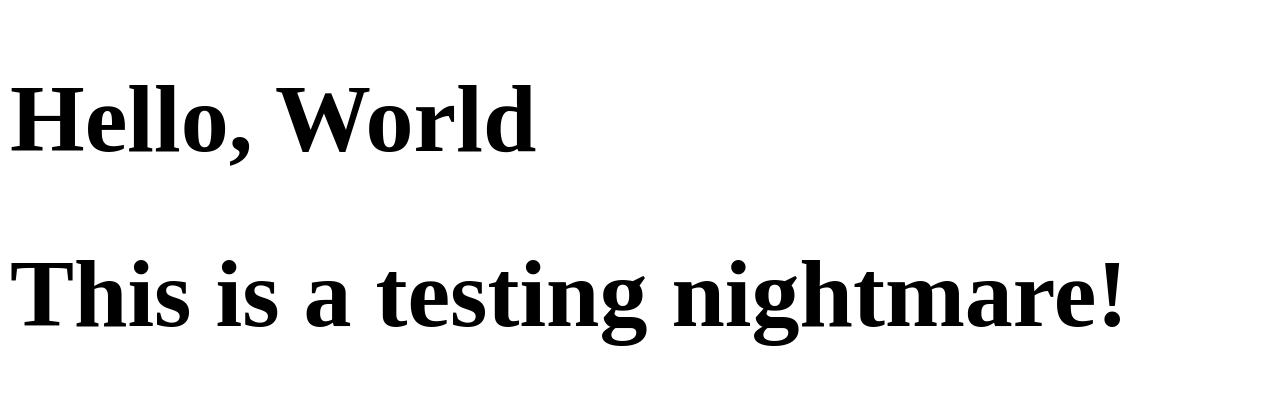
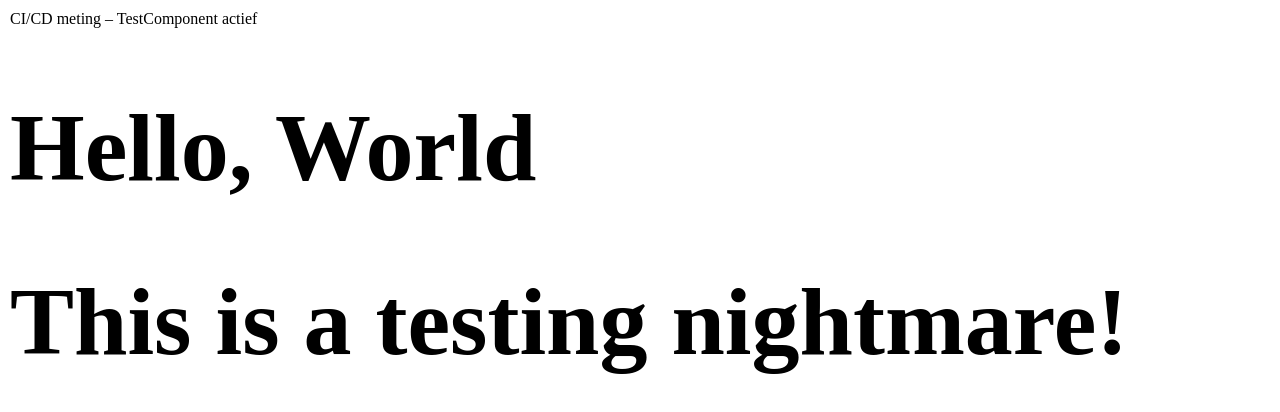
Before and after one commit to ZuydUniversity/2425-B2C6-B2B-2-Frontend, a Next.js app: page / in a window 1280 px wide. Shown: the top 412 px of the page. Built offline with nearby package versions, Linux system fonts and the light colour scheme.

Commit message:
test 1 grotere verandering voor metingen

```diff
--- /dev/null
+++ b/src/components/TestComponent.tsx
@@ -0,0 +1,11 @@
+import React from 'react';
+
+const TestComponent: React.FC = () => {
+  return (
+    <div data-testid="test-component">
+      CI/CD meting – TestComponent actief
+    </div>
+  );
+};
+
+export default TestComponent;
--- a/src/pages/index.tsx
+++ b/src/pages/index.tsx
@@ -1,3 +1,4 @@
+import TestComponent from '../components/TestComponent';
 import styles from "./index.module.scss";
 import { FC } from "react";
 
@@ -7,6 +8,7 @@ import { FC } from "react";
 const Home: FC = () => {
   return (
     <div className={styles.wrapper}>
+      <TestComponent />
       <h1 className={styles.title}>Hello, World </h1>
       <h1 className={styles.title}>This is a testing nightmare!</h1>
     </div>
```
Also changed, not shown: 1 other file (tests, documents, lock files or other folders).
